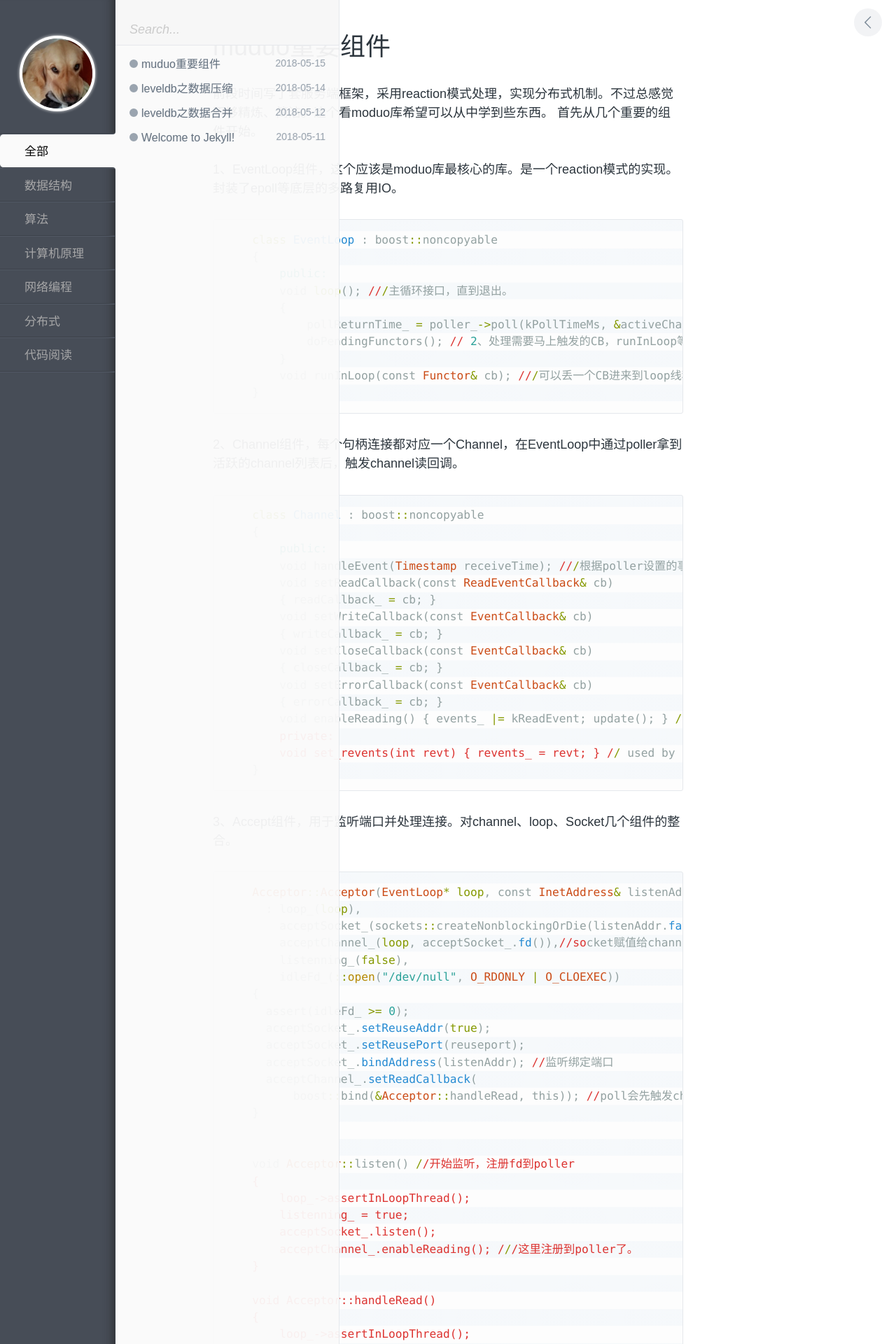
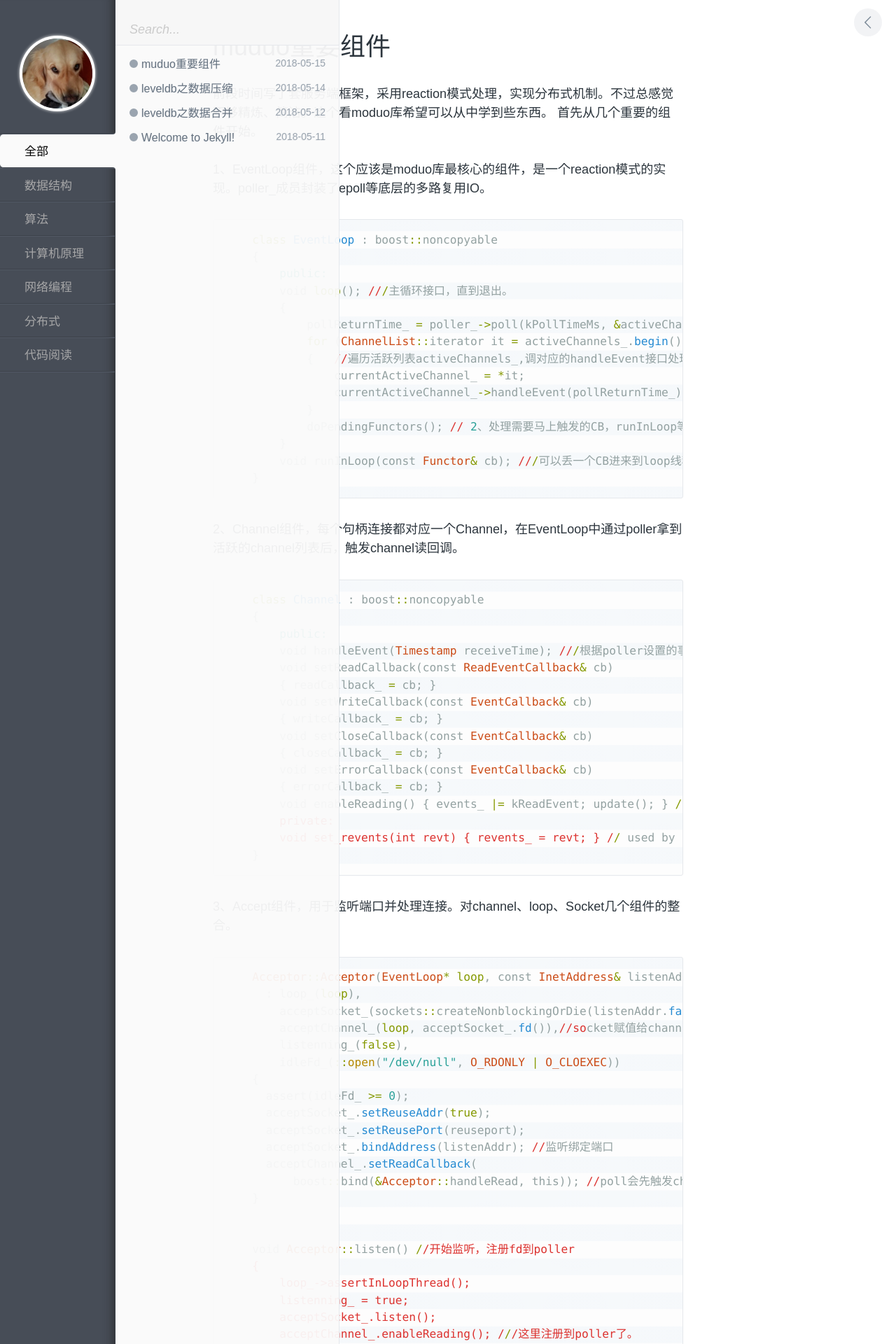
Before and after one commit to LZhuY/lzhuy.github.com, a Jekyll site: the page built from _posts/2018-05-15-muduo代码阅读之重要组件.markdown, in a window 1280 px wide. Shown: the top 1920 px of the page at 70% size. Built offline with Jekyll 4.4.1, drawn with Linux system fonts in a browser that asks for light colours; comment, search, counter and statistics services are not loaded; some of the changed text lies outside the part shown.

Commit message:
小修改
小修改

```diff
--- a/_posts/2018-05-15-muduo代码阅读之重要组件.markdown
+++ b/_posts/2018-05-15-muduo代码阅读之重要组件.markdown
@@ -11,7 +11,7 @@ tags: codereader
 前段时间写了套服务端框架，采用reaction模式处理，实现分布式机制。不过总感觉不够精炼、简洁。这个看moduo库希望可以从中学到些东西。
 首先从几个重要的组件开始。
 
-1、EventLoop组件，这个应该是moduo库最核心的库。是一个reaction模式的实现。封装了epoll等底层的多路复用IO。
+1、EventLoop组件，这个应该是moduo库最核心的组件，是一个reaction模式的实现。poller_成员封装了epoll等底层的多路复用IO。
 
 {% highlight ruby %}
 	class EventLoop : boost::noncopyable
@@ -19,7 +19,12 @@ tags: codereader
 		public:
 		void loop(); ///主循环接口，直到退出。
 		{
-			pollReturnTime_ = poller_->poll(kPollTimeMs, &activeChannels_);// 1、处理活跃的channel
+			pollReturnTime_ = poller_->poll(kPollTimeMs, &activeChannels_);// 1、获取活跃的channel列表
+			for (ChannelList::iterator it = activeChannels_.begin(); it != activeChannels_.end(); ++it)
+			{   //遍历活跃列表activeChannels_,调对应的handleEvent接口处理信息。
+				currentActiveChannel_ = *it;
+				currentActiveChannel_->handleEvent(pollReturnTime_);
+			}
 			doPendingFunctors(); // 2、处理需要马上触发的CB，runInLoop等接口丢进来的回调，定时器也一样在这里处理。
 		}
 		void runInLoop(const Functor& cb); ///可以丢一个CB进来到loop线程跑。
@@ -40,7 +45,7 @@ tags: codereader
 		{ closeCallback_ = cb; }
 		void setErrorCallback(const EventCallback& cb)
 		{ errorCallback_ = cb; }
-		void enableReading() { events_ |= kReadEvent; update(); } //把自己的fd注册到poller中，poller有map<fd,channel>, 根据fd找到活跃channel列表。
+		void enableReading() { events_ |= kReadEvent; update(); } //注册到poller中，poller有map<fd,channel>, 根据fd找到活跃channel列表。
 		private:
 		void set_revents(int revt) { revents_ = revt; } // used by pollers,poller返回活跃的channel列表是，设置事件类型标志到这里。
 	}
@@ -128,7 +133,9 @@ tags: codereader
 			conn->setWriteCompleteCallback(writeCompleteCallback_);
 			conn->setCloseCallback(
 			  boost::bind(&TcpServer::removeConnection, this, _1)); // FIXME: unsafe
-			ioLoop->runInLoop(boost::bind(&TcpConnection::connectEstablished, conn)); //TcpConnection::connectEstablished注册到poller中。
+
+			//TcpConnection::connectEstablished注册到poller中。
+			ioLoop->runInLoop(boost::bind(&TcpConnection::connectEstablished, conn));
 		}
 
 		void TcpServer::start()//server开始工作了
```
